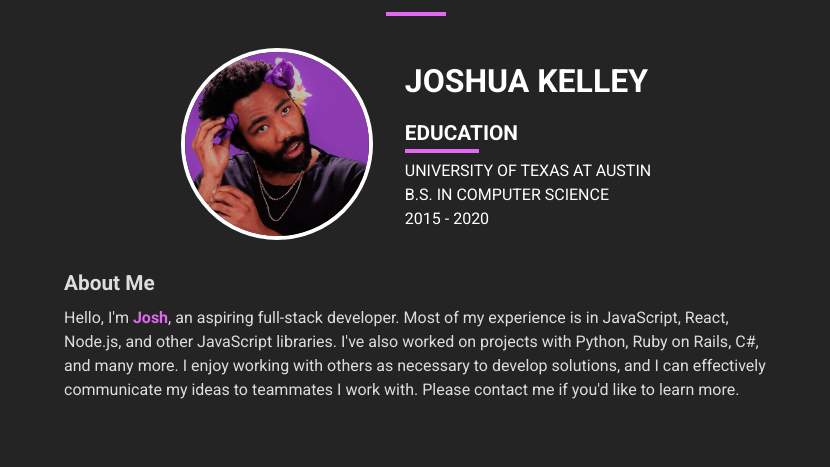
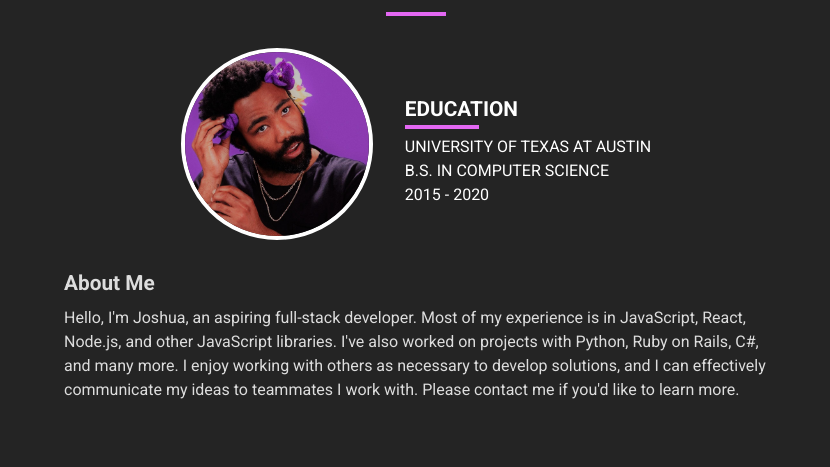
Before and after one commit to JoshLore/Portfolio, a React (Create React App) app: page / in a window 1280 px wide. Shown: the part 842-1309 px from the top of the page, without its empty margins (224-1054 px from the left). Built offline with nearby package versions, Linux system fonts and the light colour scheme.

Commit message:
Changed hard-coded values. Now all information can be updated just from the data.json. Closes #6

```diff
--- a/src/components/About.js
+++ b/src/components/About.js
@@ -40,15 +40,7 @@ const About = () => {
       </div>
       <div className="desc">
         <h2 className="subtitle">About Me</h2>
-        <p className="description">
-          Hello, I'm <span className="alias">Josh</span>, an aspiring full-stack
-          developer. Most of my experience is in JavaScript, React, Node.js, and
-          other JavaScript libraries. I've also worked on projects with Python,
-          Ruby on Rails, C#, and many more. I enjoy working with others as
-          necessary to develop solutions, and I can effectively communicate my
-          ideas to teammates I work with. Please contact me if you'd like to
-          learn more.
-        </p>
+        <p className="description">{data.about.aboutMe}</p>
       </div>
 
       <div className="experiences">
--- a/src/components/Navbar.js
+++ b/src/components/Navbar.js
@@ -1,5 +1,6 @@
 import React, { useState, useEffect } from "react";
 import "../styles/Navbar.css";
+import data from "../data.json";
 
 const Navbar = () => {
   const [home, setHome] = useState(true);
@@ -72,7 +73,8 @@ const Navbar = () => {
   return (
     <nav className="navbar sticky">
       <a href="# ">
-        <span className="alias">Lore</span>Develops
+        <span className="alias">{data.about.alias}</span>
+        {data.about.websiteSubname}
       </a>
       {checkWindowSize ? showLinks() : ""}
     </nav>
--- a/src/components/Projects.js
+++ b/src/components/Projects.js
@@ -1,4 +1,5 @@
 import React from "react";
+import data from "../data.json";
 
 const Projects = () => {
   return (
@@ -10,6 +11,7 @@ const Projects = () => {
           <hr className="title-line" />
         </h2>
       </div>
+      <div className="projects-container"></div>
     </div>
   );
 };
--- a/src/components/Showcase.js
+++ b/src/components/Showcase.js
@@ -1,6 +1,7 @@
 import React from "react";
 import "../styles/Showcase.css";
 import Video from "../video.mp4";
+import data from "../data.json";
 
 const Showcase = () => {
   return (
@@ -10,9 +11,11 @@ const Showcase = () => {
       </div>
       <div className="content">
         <h1>
-          Joshua <span className="alias">"Lore"</span> Kelley
+          {data.about.firstName}{" "}
+          <span className="alias">"{data.about.alias}"</span>{" "}
+          {data.about.lastName}
         </h1>
-        <h3>Full-Stack Developer</h3>
+        <h3>{data.about.jobTitle}</h3>
         <a href="#about" className=" btn">
           <i className=" fas fa-chevron-down"></i>
         </a>
--- a/src/components/WorkExperience.js
+++ b/src/components/WorkExperience.js
@@ -1,10 +1,23 @@
 import React from "react";
 
 // Displays all work experience from data.json
-// Only up to 3 job duties allowed**
 const WorkExperience = (props) => {
   const jobs = props.jobs;
   const experience = [];
+
+  // Display all duties in each job experience
+  const duties = (duties) => {
+    const dutiesArray = [];
+    for (let j = 0; j < duties.length; j++) {
+      const duty = (
+        <li className="duty" key={j}>
+          {duties[j]}
+        </li>
+      );
+      dutiesArray.push(duty);
+    }
+    return dutiesArray;
+  };
 
   for (let i = 0; i < jobs.length; i++) {
     const render = (
@@ -16,11 +29,7 @@ const WorkExperience = (props) => {
           <p className="time">{jobs[i].time}</p>
         </div>
         <p className="jobTitle">{jobs[i].title}</p>
-        <ul className="jobDuties">
-          <li className="duty">{jobs[i].duties[0]}</li>
-          <li className="duty">{jobs[i].duties[1]}</li>
-          <li className="duty">{jobs[i].duties[2]}</li>
-        </ul>
+        <ul className="jobDuties">{duties(jobs[i].duties)}</ul>
       </div>
     );
     experience.push(render);
--- a/src/data.json
+++ b/src/data.json
@@ -1,12 +1,17 @@
 {
   "about": {
-    "name": "Joshua Kelley",
+    "firstName": "Joshua",
+    "alias": "Lore",
+    "lastName": "Kelley",
+    "websiteSubname": "Develops",
+    "jobTitle": "Full-Stack Developer",
     "picture": "../images/profile.png",
     "education": {
       "school": "University of Texas at Austin",
       "degree": "B.S. In Computer Science",
       "attended": "2015 - 2020"
     },
+    "aboutMe": "Hello, I'm Joshua, an aspiring full-stack developer. Most of my experience is in JavaScript, React, Node.js, and other JavaScript libraries. I've also worked on projects with Python, Ruby on Rails, C#, and many more. I enjoy working with others as necessary to develop solutions, and I can effectively communicate my ideas to teammates I work with. Please contact me if you'd like to learn more.",
     "skills": {
       "JavaScript": "fab fa-js",
       "Python": "fab fa-python",
--- a/src/styles/About.css
+++ b/src/styles/About.css
@@ -52,7 +52,6 @@
   margin: auto;
   text-transform: initial;
   color: #ddd;
-  padding: 0 0 1em;
 }
 
 .skills-container .subtitle {
```
Also changed, not shown: src/styles/Projects.css (added).
